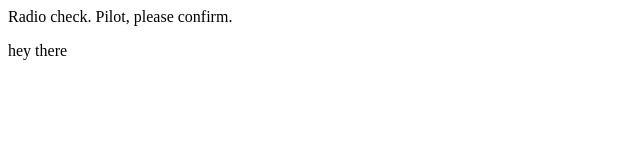
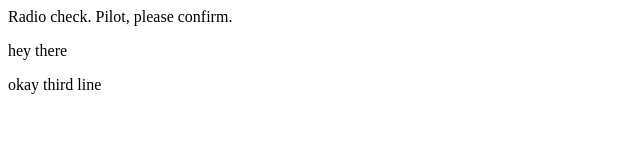
Before and after one commit to SeanWeckherlen/communication-log, a plain HTML site: page index.html in a window 1280 px wide. Shown: the whole page, without its empty margins (0-640 px from the left). Drawn offline with Linux system fonts and the light colour scheme.

Commit message:
adding another line

```diff
--- a/index.html
+++ b/index.html
@@ -2,6 +2,7 @@
    <body>
       <p>Radio check. Pilot, please confirm.</p>
       <p> hey there</p>
+      <p>okay third line</p>
    </body>
 
 </html>
```
